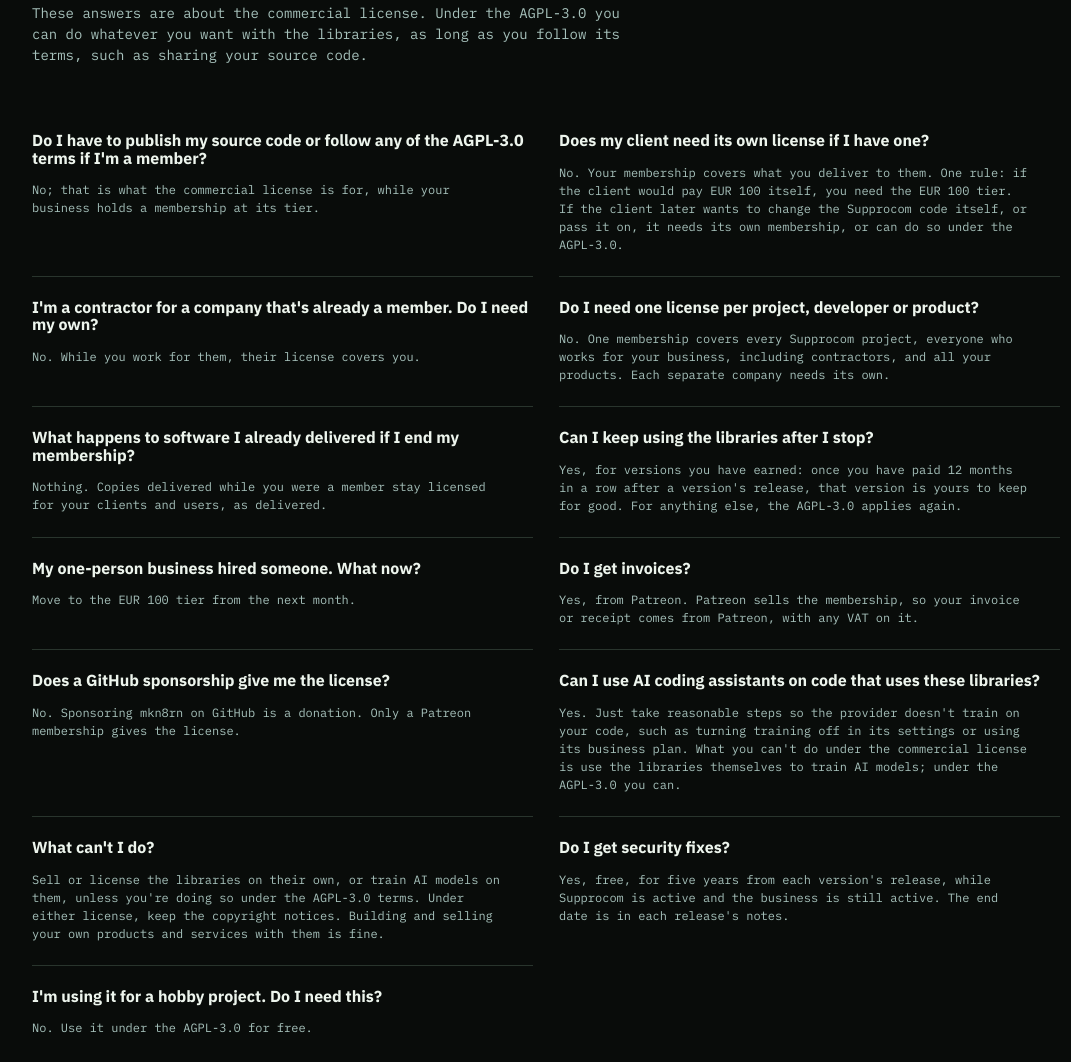
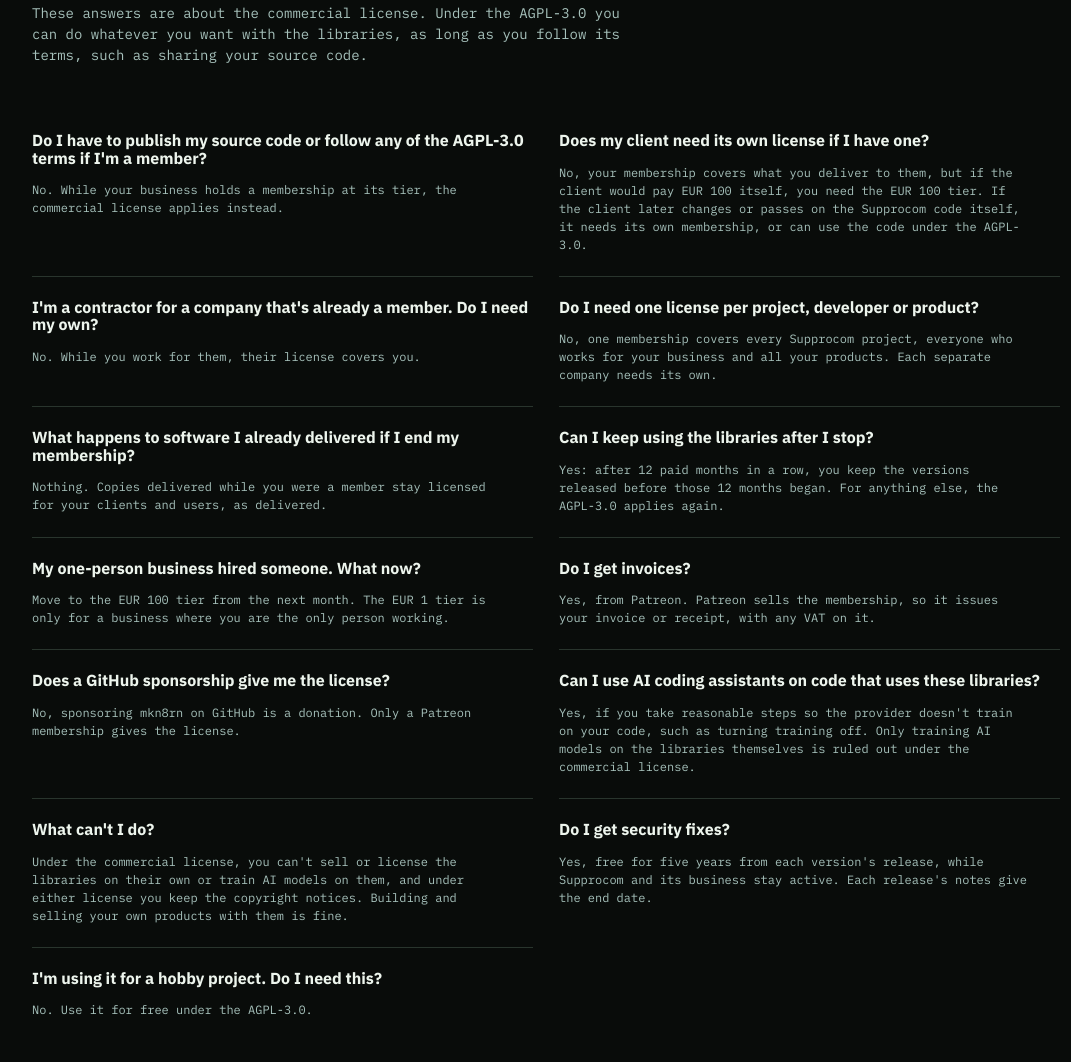
Before and after one commit to Supprocom/supprocom.github.io, a plain HTML site: page index.html in a window 1280 px wide. Shown: the part 907-1969 px from the top of the page, without its empty margins (94-1165 px from the left). Drawn offline with Linux system fonts and the light colour scheme.

Commit message:
FAQ: shorter answers

```diff
--- a/index.html
+++ b/index.html
@@ -10,19 +10,19 @@
 </ul></div></div></section>
 
 <section class="section contact wrap" id=faq aria-labelledby=faq-title><div class=bar><h2 class=label id=faq-title>02 / commercial license FAQ</h2></div><p class="gray-text-1" style="margin:24px 0 0;max-width:620px;font-size:var(--body)">These answers are about the commercial license. Under the AGPL-3.0 you can do whatever you want with the libraries, as long as you follow its terms, such as sharing your source code.</p><div class=faq><div class=faq-list>
-<div class=faq-item><h4>Do I have to publish my source code or follow any of the AGPL-3.0 terms if I'm a member?</h4><p>No; that is what the commercial license is for, while your business holds a membership at its tier.</p></div>
-<div class=faq-item><h4>Does my client need its own license if I have one?</h4><p>No. Your membership covers what you deliver to them. One rule: if the client would pay EUR 100 itself, you need the EUR 100 tier. If the client later wants to change the Supprocom code itself, or pass it on, it needs its own membership, or can do so under the AGPL-3.0.</p></div>
+<div class=faq-item><h4>Do I have to publish my source code or follow any of the AGPL-3.0 terms if I'm a member?</h4><p>No. While your business holds a membership at its tier, the commercial license applies instead.</p></div>
+<div class=faq-item><h4>Does my client need its own license if I have one?</h4><p>No, your membership covers what you deliver to them, but if the client would pay EUR 100 itself, you need the EUR 100 tier. If the client later changes or passes on the Supprocom code itself, it needs its own membership, or can use the code under the AGPL-3.0.</p></div>
 <div class=faq-item><h4>I'm a contractor for a company that's already a member. Do I need my own?</h4><p>No. While you work for them, their license covers you.</p></div>
-<div class=faq-item><h4>Do I need one license per project, developer or product?</h4><p>No. One membership covers every Supprocom project, everyone who works for your business, including contractors, and all your products. Each separate company needs its own.</p></div>
+<div class=faq-item><h4>Do I need one license per project, developer or product?</h4><p>No, one membership covers every Supprocom project, everyone who works for your business and all your products. Each separate company needs its own.</p></div>
 <div class=faq-item><h4>What happens to software I already delivered if I end my membership?</h4><p>Nothing. Copies delivered while you were a member stay licensed for your clients and users, as delivered.</p></div>
-<div class=faq-item><h4>Can I keep using the libraries after I stop?</h4><p>Yes, for versions you have earned: once you have paid 12 months in a row after a version's release, that version is yours to keep for good. For anything else, the AGPL-3.0 applies again.</p></div>
-<div class=faq-item><h4>My one-person business hired someone. What now?</h4><p>Move to the EUR 100 tier from the next month.</p></div>
-<div class=faq-item><h4>Do I get invoices?</h4><p>Yes, from Patreon. Patreon sells the membership, so your invoice or receipt comes from Patreon, with any VAT on it.</p></div>
-<div class=faq-item><h4>Does a GitHub sponsorship give me the license?</h4><p>No. Sponsoring mkn8rn on GitHub is a donation. Only a Patreon membership gives the license.</p></div>
-<div class=faq-item><h4>Can I use AI coding assistants on code that uses these libraries?</h4><p>Yes. Just take reasonable steps so the provider doesn't train on your code, such as turning training off in its settings or using its business plan. What you can't do under the commercial license is use the libraries themselves to train AI models; under the AGPL-3.0 you can.</p></div>
-<div class=faq-item><h4>What can't I do?</h4><p>Sell or license the libraries on their own, or train AI models on them, unless you're doing so under the AGPL-3.0 terms. Under either license, keep the copyright notices. Building and selling your own products and services with them is fine.</p></div>
-<div class=faq-item><h4>Do I get security fixes?</h4><p>Yes, free, for five years from each version's release, while Supprocom is active and the business is still active. The end date is in each release's notes.</p></div>
-<div class=faq-item><h4>I'm using it for a hobby project. Do I need this?</h4><p>No. Use it under the AGPL-3.0 for free.</p></div>
+<div class=faq-item><h4>Can I keep using the libraries after I stop?</h4><p>Yes: after 12 paid months in a row, you keep the versions released before those 12 months began. For anything else, the AGPL-3.0 applies again.</p></div>
+<div class=faq-item><h4>My one-person business hired someone. What now?</h4><p>Move to the EUR 100 tier from the next month. The EUR 1 tier is only for a business where you are the only person working.</p></div>
+<div class=faq-item><h4>Do I get invoices?</h4><p>Yes, from Patreon. Patreon sells the membership, so it issues your invoice or receipt, with any VAT on it.</p></div>
+<div class=faq-item><h4>Does a GitHub sponsorship give me the license?</h4><p>No, sponsoring mkn8rn on GitHub is a donation. Only a Patreon membership gives the license.</p></div>
+<div class=faq-item><h4>Can I use AI coding assistants on code that uses these libraries?</h4><p>Yes, if you take reasonable steps so the provider doesn't train on your code, such as turning training off. Only training AI models on the libraries themselves is ruled out under the commercial license.</p></div>
+<div class=faq-item><h4>What can't I do?</h4><p>Under the commercial license, you can't sell or license the libraries on their own or train AI models on them, and under either license you keep the copyright notices. Building and selling your own products with them is fine.</p></div>
+<div class=faq-item><h4>Do I get security fixes?</h4><p>Yes, free for five years from each version's release, while Supprocom and its business stay active. Each release's notes give the end date.</p></div>
+<div class=faq-item><h4>I'm using it for a hobby project. Do I need this?</h4><p>No. Use it for free under the AGPL-3.0.</p></div>
 </div></div><p class="gray-text-1" style="margin:24px 0 0;max-width:620px;font-size:var(--body)">The full terms are in the <code>COMMERCIAL-LICENSE</code> file of each repository; the files in each repository control. Third-party components keep their own licenses.</p></section>
 
 <section class="section contact wrap" aria-labelledby=pages-title><div class=bar><h2 class=label id=pages-title>03 / more</h2></div><div class=contact-wrap><div class=contacts>
```
